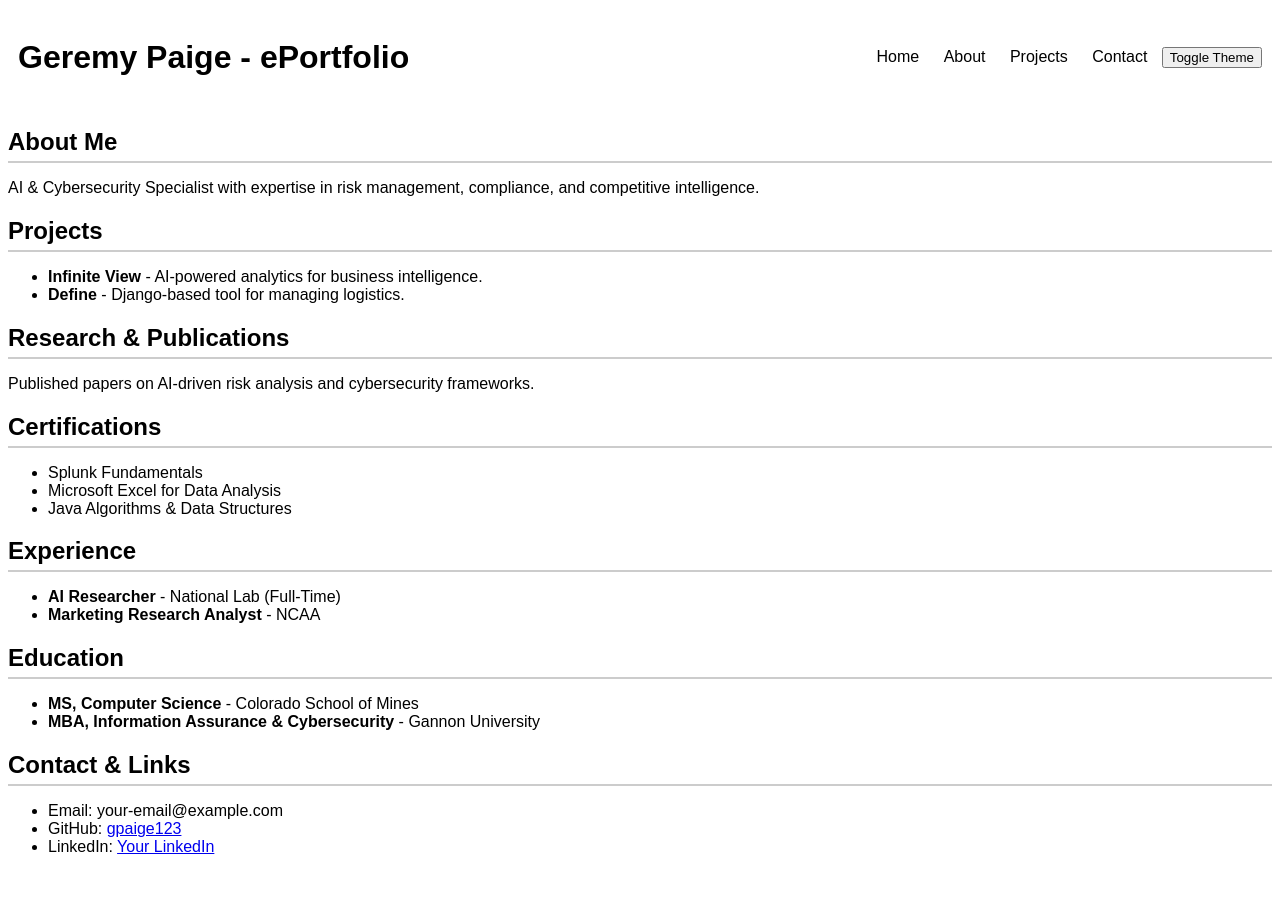
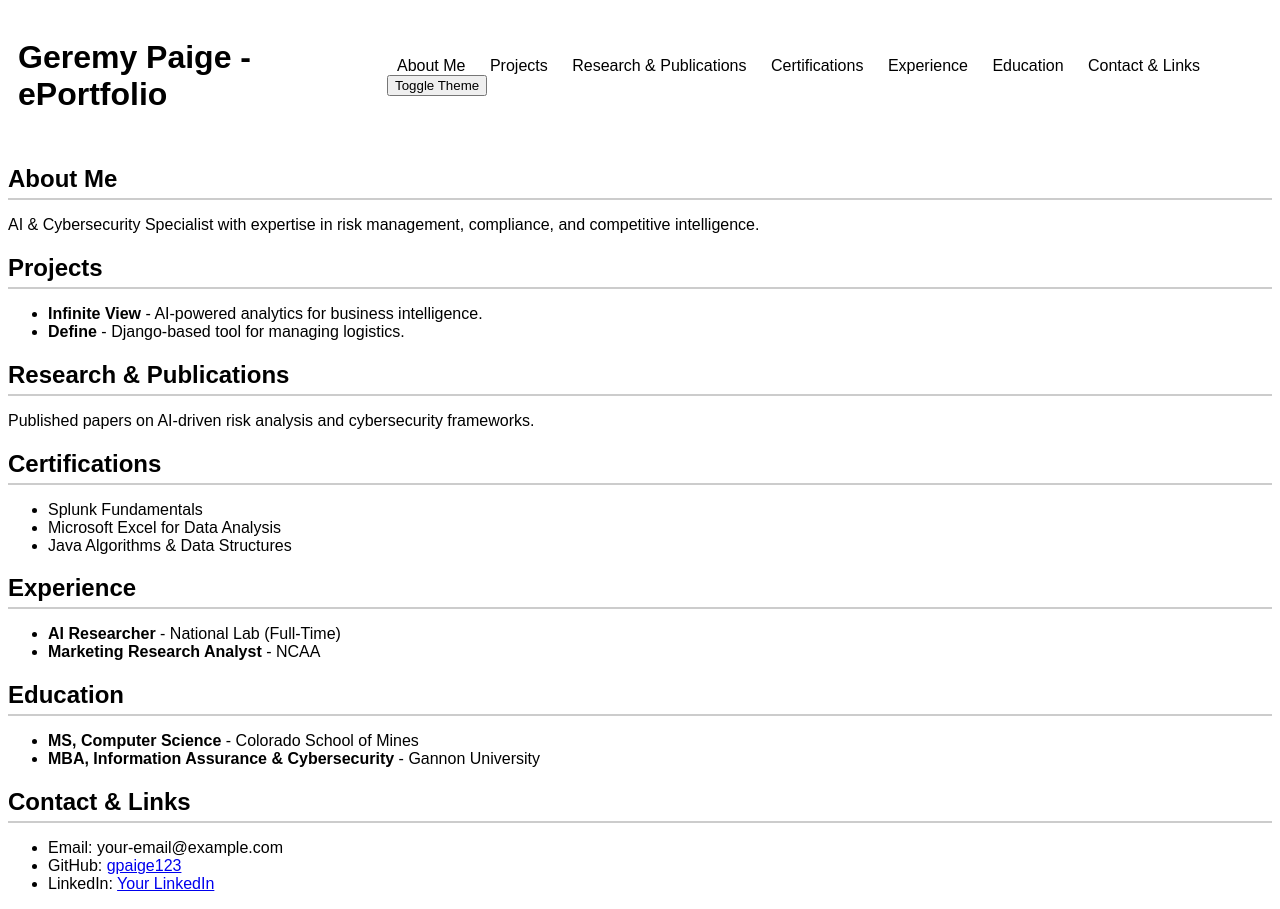
Before and after one commit to gpaige123/eportfolio, a Jekyll site: the page built from index.markdown, in a window 1280 px wide. Built offline with Jekyll 4.4.1, drawn with Linux system fonts in a browser that asks for light colours.

Commit message:
Update default.html

```diff
--- a/_layouts/default.html
+++ b/_layouts/default.html
@@ -11,12 +11,16 @@
     <header class="p-4 flex justify-between items-center">
         <h1 class="text-2xl font-bold">{{ site.title }}</h1>
         <nav>
-            <a href="{{ "/" | relative_url }}">Home</a>
-            <a href="{{ "/about" | relative_url }}">About</a>
-            <a href="{{ "/projects" | relative_url }}">Projects</a>
-            <a href="{{ "/contact" | relative_url }}">Contact</a>
-            <button id="theme-toggle" class="p-2 border rounded-md">Toggle Theme</button>
-        </nav>
+    <a href="{{ "/index.html" | relative_url }}">About Me</a>
+    <a href="{{ "/projects.html" | relative_url }}">Projects</a>
+    <a href="{{ "/research.html" | relative_url }}">Research & Publications</a>
+    <a href="{{ "/certifications.html" | relative_url }}">Certifications</a>
+    <a href="{{ "/experience.html" | relative_url }}">Experience</a>
+    <a href="{{ "/education.html" | relative_url }}">Education</a>
+    <a href="{{ "/contact.html" | relative_url }}">Contact & Links</a>
+    <button id="theme-toggle" class="p-2 border rounded-md">Toggle Theme</button>
+</nav>
+
     </header>
     <main class="container mx-auto p-4">
         {{ content }}
```
